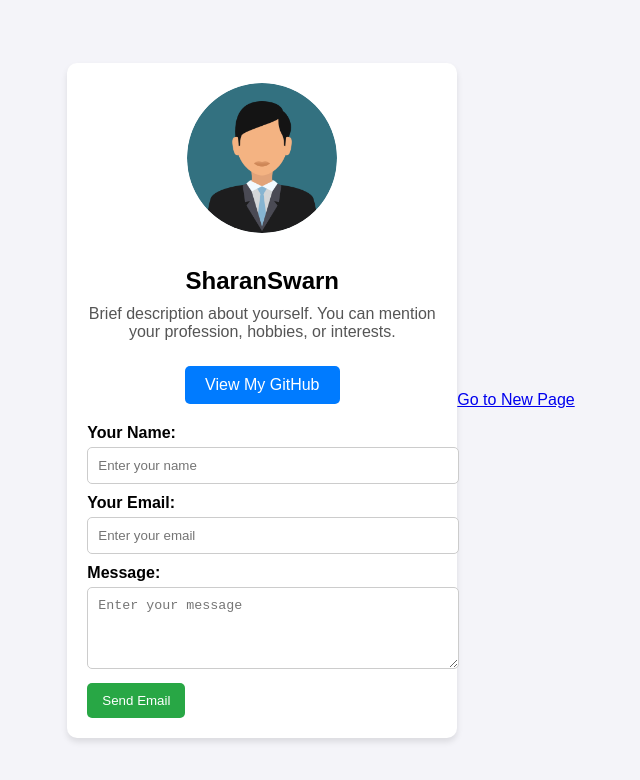
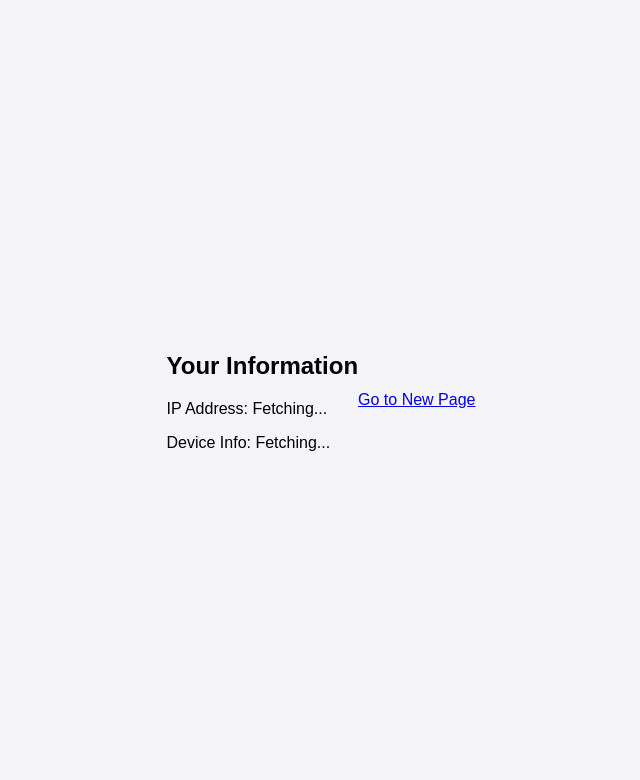
Before and after one commit to swarndeepbains91/me, a plain HTML site: page Usersinfo.html in a window 1280 px wide. Shown: the whole page, without its empty margins (319-959 px from the left). Drawn offline with Linux system fonts and the light colour scheme.

Commit message:
Update Usersinfo.html

```diff
--- a/Usersinfo.html
+++ b/Usersinfo.html
@@ -105,24 +105,10 @@
     </script>
 </head>
 <body>
-    <div class="card">
-        <img src="219983.png" alt="Your Photo">
-        <h1>SharanSwarn</h1>
-        <p>Brief description about yourself. You can mention your profession, hobbies, or interests.</p>
-        <a href="https://github.com/swarndeepbains91" target="_blank">View My GitHub</a>
-
-        <form class="email-form" action="mailto:your-email@example.com" method="POST" enctype="text/plain">
-            <label for="name">Your Name:</label>
-            <input type="text" id="name" name="name" placeholder="Enter your name" required>
-
-            <label for="email">Your Email:</label>
-            <input type="email" id="email" name="email" placeholder="Enter your email" required>
-
-            <label for="message">Message:</label>
-            <textarea id="message" name="message" rows="4" placeholder="Enter your message" required></textarea>
-
-            <button type="submit">Send Email</button>
-        </form>
+        <div class="user-info">
+    <h2>Your Information</h2>
+    <p id="ip-address">IP Address: Fetching...</p>
+    <p id="device-info">Device Info: Fetching...</p>
     </div>
 <a href="Usersinfo.html" class="button">Go to New Page</a>
 </body>
```
